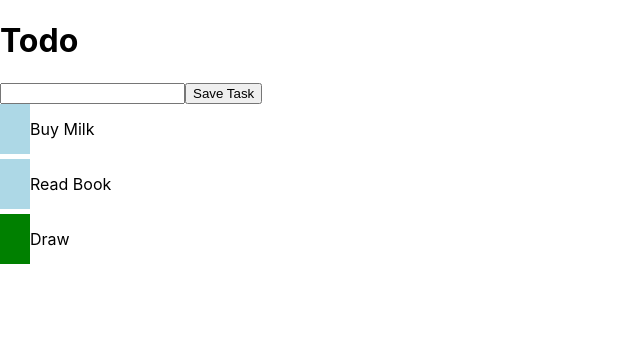
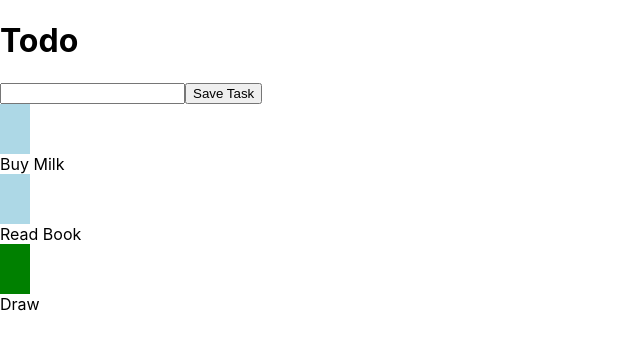
Before and after one commit to neha-sans/ReactPraactice, a React (Create React App) app: page / in a window 1280 px wide. Shown: the top 350 px of the page, without its empty margins (0-640 px from the left). Built offline with nearby package versions, Linux system fonts and the light colour scheme.

Commit message:
wrote a wrapper

```diff
--- a/src/App.js
+++ b/src/App.js
@@ -2,6 +2,7 @@ import React, { Component } from "react";
 import './App.css';
 import NewTaskForm from './todo/NewTaskForm';
 import TaskList from "./todo/TaskList";
+import Wrapper from './util/Wrapper';
 
 class App extends Component {
   constructor ( props ) {
@@ -35,11 +36,11 @@ class App extends Component {
 
   render () {
     return (
-      <div style={ { margin: '0 auto', width: '100%' } }>
+      <React.Fragment>
         <h1>Todo</h1>
         <NewTaskForm onSubmit={ this.handleSubmit } />
         <TaskList tasks={ this.state.tasks } />
-      </div>
+      </React.Fragment >
     );
   }
 
--- a/src/todo/Status.js
+++ b/src/todo/Status.js
@@ -1,4 +1,5 @@
 import React, { Component } from 'react'
+import Wrapper from '../util/Wrapper';
 
 const E_Status = {
 	'COMPLETED': { value: 'Completed', next: 'DUE', color: 'green' },
@@ -33,9 +34,9 @@ export default class Status extends Component {
 			backgroundColor: `${ E_Status[ this.state.status ].color }`
 		};
 		return (
-			<div>
+			<Wrapper>
 				<div onClick={ this.handleTaskStatus } style={ statusStyle }></div>
-			</div>
+			</Wrapper>
 		)
 	}
 }
--- a/src/todo/Task.js
+++ b/src/todo/Task.js
@@ -1,12 +1,13 @@
 import React from 'react';
+import Wrapper from '../util/Wrapper.js';
 import Status from './Status'
 
 const Task = ( props ) => {
 	return (
-		<div style={ { display: 'flex', width: '100%', marginBottom: '5px', marginRight: '5px', alignItems: 'center' } }>
+		<>
 			<Status initialStatus={ props.status } />
 			<div>{ props.text }</div>
-		</div>
+		</>
 	)
 }
 
--- /dev/null
+++ b/src/util/Wrapper.js
@@ -0,0 +1,6 @@
+
+export default function Wrapper ( props ) {
+	return (
+		props.children
+	)
+}
```
Also changed, not shown: src/todo/NewTaskForm.js (+0 -14 lines).
